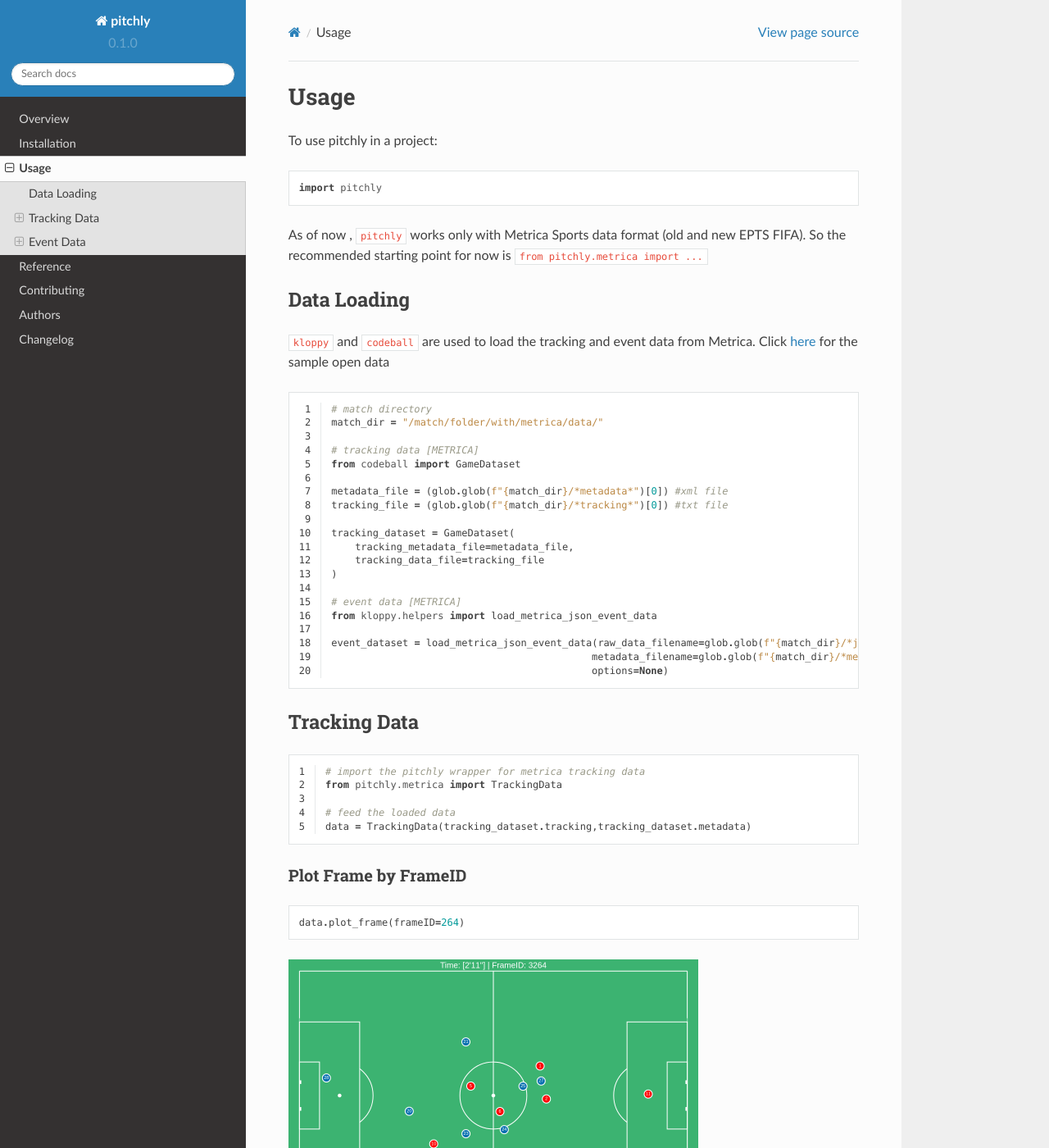
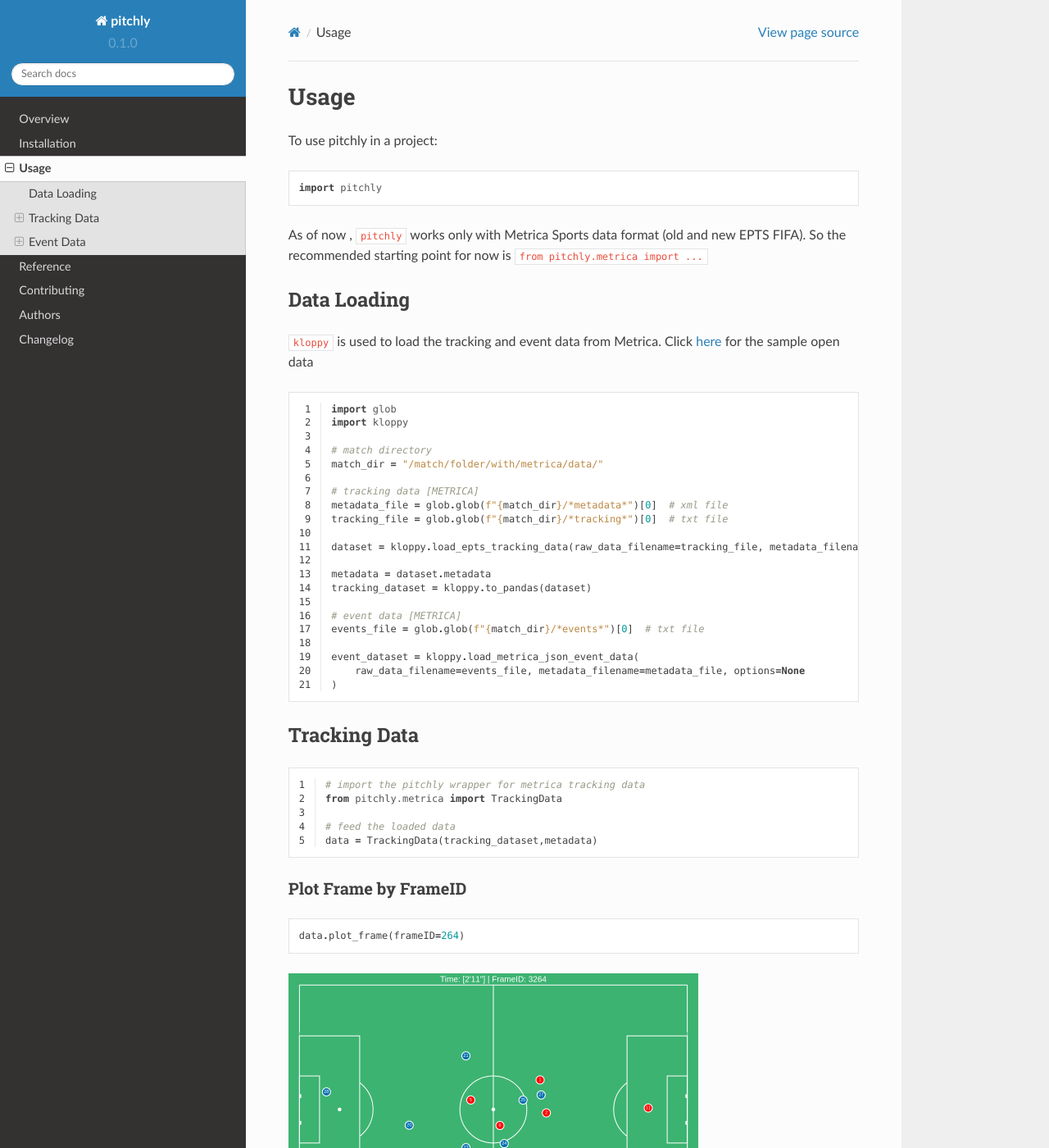
Before and after one commit to opunsoars/pitchly, a Sphinx documentation site: the page built from docs/usage.rst, in a window 1280 px wide and 1400 px high. Shown: the whole window at 82% size. Built offline with Sphinx 7.4.7 and the Read the Docs theme 2.0.0, drawn with Linux system fonts in a browser that asks for light colours.

Commit message:
revert from codeball to full kloppy

```diff
--- a/README.rst
+++ b/README.rst
@@ -121,5 +121,5 @@ Acknowledgements
 
 * `David Sumpter <https://twitter.com/Soccermatics>`_ - for the amazing Friends of Tracking initiative
 * `Laurie Shaw <https://twitter.com/eightyfivepoint>`_ for starter code for data processing
-* `Bruno Dagnino <https://twitter.com/brunodagnino>`_ & `Metrica Sports <https://twitter.com/metricasports>`_ - for the open data (especially tracking) and codeball/kloppy libraries
-* `Koen Vossen <https://twitter.com/mr_le_fox>`_ - for codeball/kloppy libraries and inspiring work in open source football analytics
+* `Bruno Dagnino <https://twitter.com/brunodagnino>`_ & `Metrica Sports <https://twitter.com/metricasports>`_ - for the open data (especially tracking)
+* `Koen Vossen <https://twitter.com/mr_le_fox>`_ - for kloppy library and inspiring work in open source football analytics
--- a/docs/installation.rst
+++ b/docs/installation.rst
@@ -6,8 +6,8 @@ At the command line::
 
     pip install pitchly
 
-``pitchly`` works with data loaded using ``kloppy`` and ``codeball`` libraries. It is a prerequisite to get started with ``pitchly``.
+``pitchly`` works with data loaded using ``kloppy`` library. It is a prerequisite to get started with ``pitchly``.
 
 You could combine it all with::
 
-    pip install pitchly kloppy codeball
+    pip install pitchly kloppy
--- a/docs/usage.rst
+++ b/docs/usage.rst
@@ -15,31 +15,32 @@ Data Loading
 ============
 
 
-``kloppy`` and ``codeball`` are used to load the tracking and event data from Metrica. Click `here <https://github.com/metrica-sports/sample-data>`_ for the sample open data
+``kloppy`` is used to load the tracking and event data from Metrica. Click `here <https://github.com/metrica-sports/sample-data>`_ for the sample open data
 
 .. code-block:: python
     :linenos:
+
+    import glob
+    import kloppy
 
     # match directory
     match_dir = "/match/folder/with/metrica/data/"
 
     # tracking data [METRICA]
-    from codeball import GameDataset
+    metadata_file = glob.glob(f"{match_dir}/*metadata*")[0]  # xml file
+    tracking_file = glob.glob(f"{match_dir}/*tracking*")[0]  # txt file
 
-    metadata_file = (glob.glob(f"{match_dir}/*metadata*")[0]) #xml file
-    tracking_file = (glob.glob(f"{match_dir}/*tracking*")[0]) #txt file
+    dataset = kloppy.load_epts_tracking_data(raw_data_filename=tracking_file, metadata_filename=metadata_file, options=None)
 
-    tracking_dataset = GameDataset(
-        tracking_metadata_file=metadata_file,
-        tracking_data_file=tracking_file
-    )
+    metadata = dataset.metadata
+    tracking_dataset = kloppy.to_pandas(dataset)
 
     # event data [METRICA]
-    from kloppy.helpers import load_metrica_json_event_data
+    events_file = glob.glob(f"{match_dir}/*events*")[0]  # txt file
 
-    event_dataset = load_metrica_json_event_data(raw_data_filename=glob.glob(f"{match_dir}/*json")[0],
-                                                metadata_filename=glob.glob(f"{match_dir}/*metadata*")[0],
-                                                options=None)
+    event_dataset = kloppy.load_metrica_json_event_data(
+        raw_data_filename=events_file, metadata_filename=metadata_file, options=None
+    )
 
 
 Tracking Data
@@ -52,7 +53,7 @@ Tracking Data
     from pitchly.metrica import TrackingData
 
     # feed the loaded data
-    data = TrackingData(tracking_dataset.tracking,tracking_dataset.metadata)
+    data = TrackingData(tracking_dataset,metadata)
 
 Plot Frame by FrameID
 ^^^^^^^^^^^^^^^^^^^^^
```
